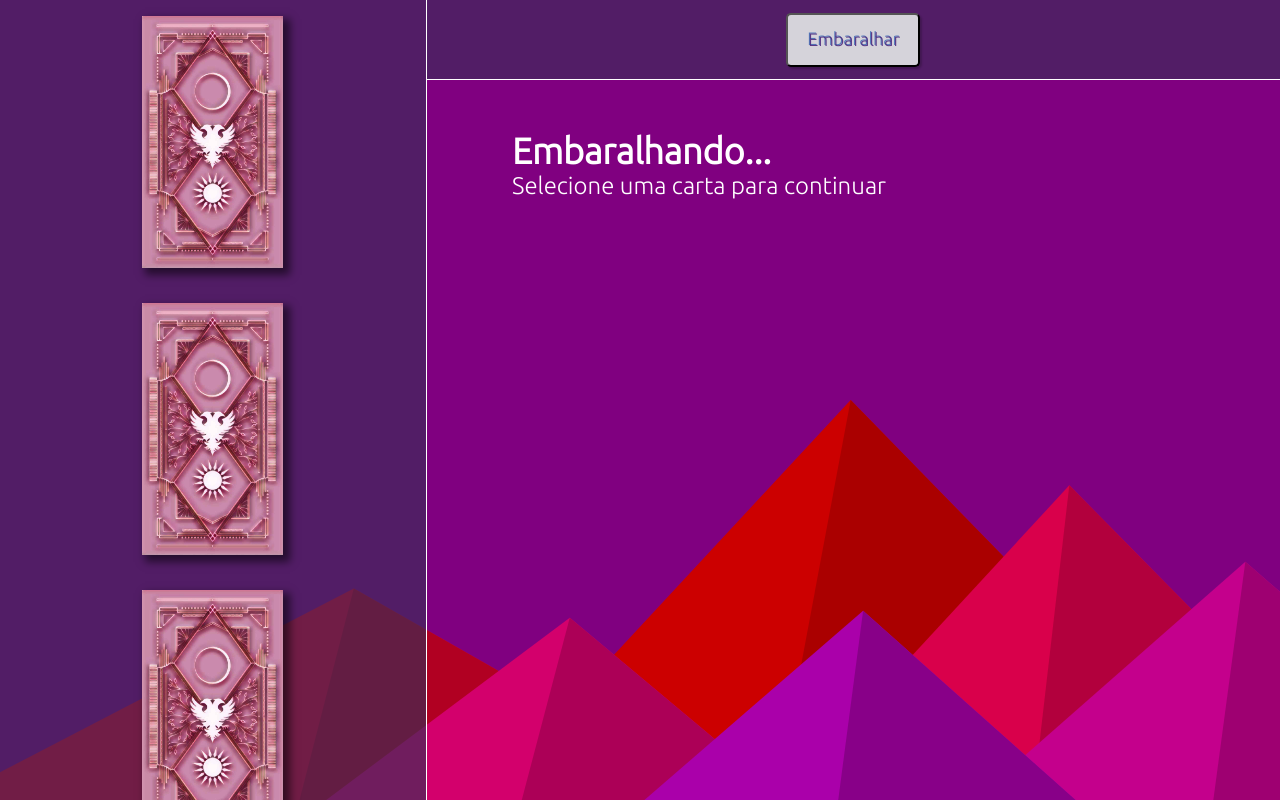
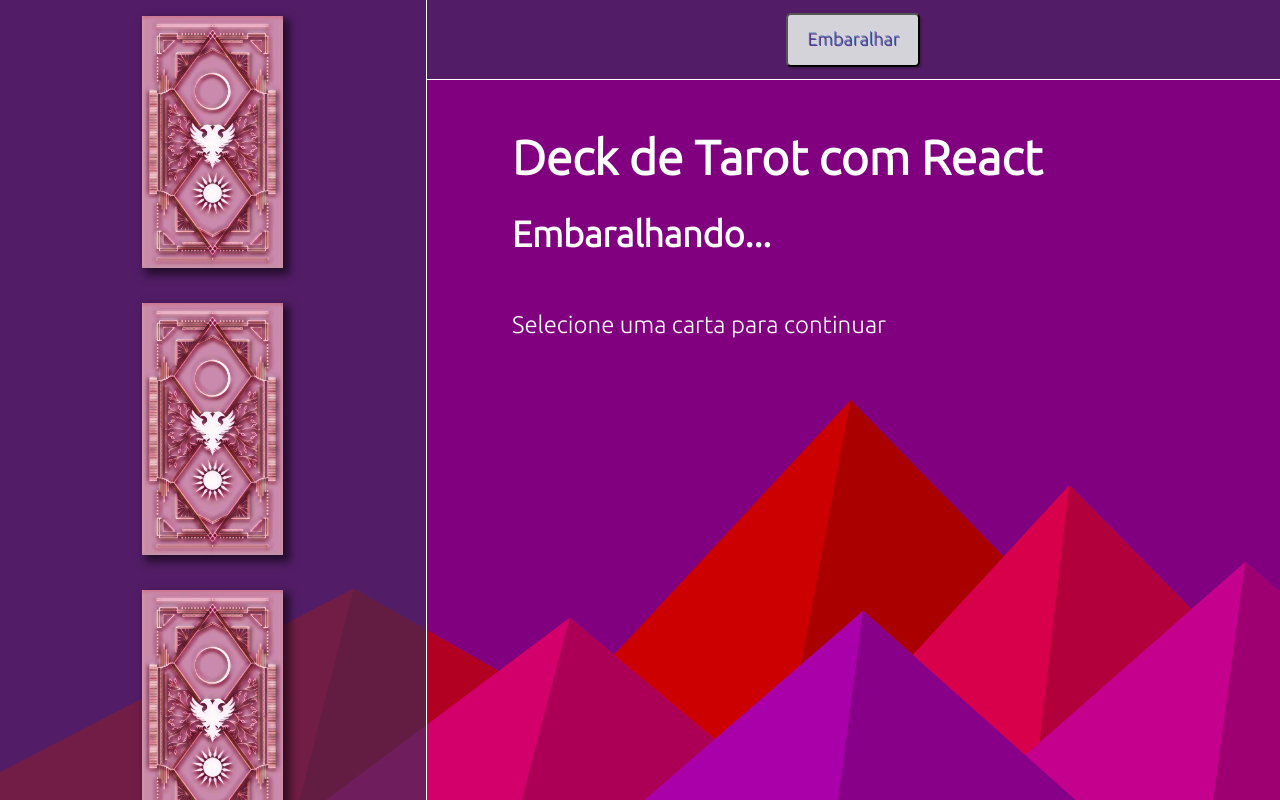
Before and after one commit to trizotti/deck-tarot-react, a React (Vite) app: page / in a window 1280 px wide. Built offline with nearby package versions, Linux system fonts and the light colour scheme.

Commit message:
Improve loading screen styles

```diff
--- a/src/features/Board/MainContent/MainContent.jsx
+++ b/src/features/Board/MainContent/MainContent.jsx
@@ -12,7 +12,11 @@
         </div>
       ) : (
         <div className={styles.cardSymbols}>
+          <h1>Deck de Tarot com React</h1>
+          <br />
           <h2>Embaralhando...</h2>
+          <br />
+          <br />
           <div>Selecione uma carta para continuar</div>
         </div>
       )}
```
